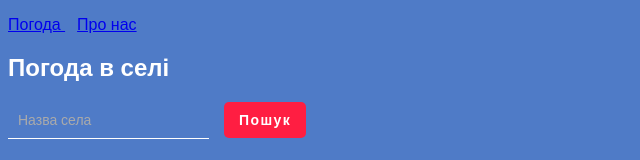
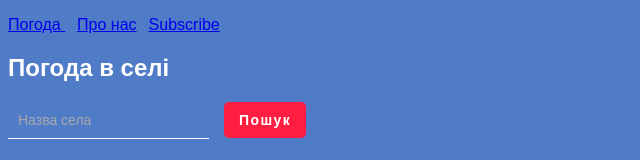
Before and after one commit to haskelcurry/vue-weather, a Vue app: page / in a window 1280 px wide. Shown: the top 160 px of the page, without its empty margins (0-640 px from the left). Built offline with nearby package versions, Linux system fonts and the light colour scheme.

Commit message:
Subsribes route added

```diff
--- a/src/App.vue
+++ b/src/App.vue
@@ -7,6 +7,7 @@ export default {
   <p class="nav">
     <router-link to="/">Погода </router-link>
     <router-link to="/about">Про нас</router-link>
+    <router-link to="/subscribe">Subscribe</router-link>
   </p>
   <router-view></router-view>
 </template>
--- a/src/main.js
+++ b/src/main.js
@@ -2,13 +2,15 @@ import { createApp } from 'vue';
 import { createRouter, createWebHashHistory } from 'vue-router';
 import Weather from './pages/Weather.vue';
 import About from './pages/About.vue';
+import Subscribe from './pages/Subscribe.vue';
 import App from './App.vue';
 
 import './styles/main.css';
 
 const routes = [
   { path: '/', component: Weather },
-  { path: '/about', component: About }
+  { path: '/about', component: About },
+  { path: '/Subscribe', component: Subscribe }
 ];
 
 const router = createRouter({
```
